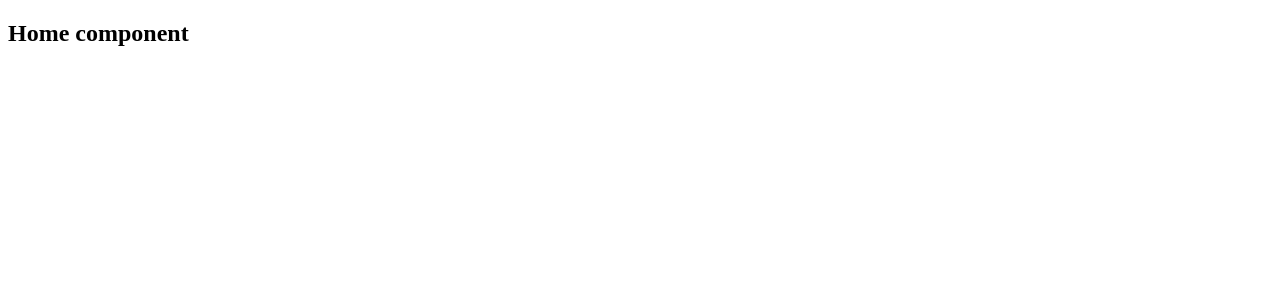
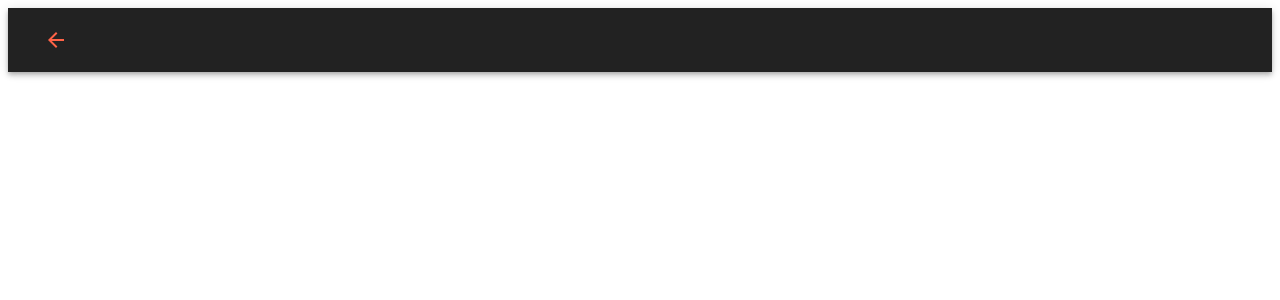
Before and after one commit to nikitastetskiy/portfolio, a React (Create React App) app: page / in a window 1280 px wide. Shown: the top 300 px of the page. Built offline with nearby package versions, Linux system fonts and the light colour scheme.

Commit message:
Adding linter and prettier

```diff
--- a/public/index.html
+++ b/public/index.html
@@ -9,7 +9,7 @@
       name="description"
       content="Web site created using create-react-app"
     />
-    <link rel="apple-touch-icon" href="%PUBLIC_URL%/logo192.png" />
+    <!-- <link rel="apple-touch-icon" href="%PUBLIC_URL%/logo192.png" /> -->
     <!--
       manifest.json provides metadata used when your web app is installed on a
       user's mobile device or desktop. See https://developers.google.com/web/fundamentals/web-app-manifest/
--- a/src/App.js
+++ b/src/App.js
@@ -1,12 +1,9 @@
 import './App.css';
-import Home from "./components/"
+import React from 'react';
+import Home from './components';
 
 function App() {
-  return (
-    <>
-      <Home/>
-    </>
-  );
+  return <Home />;
 }
 
 export default App;
--- a/src/components/Navbar.js
+++ b/src/components/Navbar.js
@@ -1,11 +1,35 @@
-import React from 'react'
+import React from 'react';
+import {
+  AppBar,
+  Toolbar,
+  ListItem,
+  IconButton,
+  ListItemTxt,
+  Avatar,
+  Divider,
+  List,
+  Typography,
+  Box,
+} from '@material-ui/core';
 
-const Navbar = () => {
-    return (
-        <div>
+import {
+  ArrowBack,
+  AssignmentInd,
+  Home,
+  Apps,
+  ContactMail,
+} from '@material-ui/icons';
 
-        </div>
-    )
-}
+const Navbar = () => (
+  <Box component="nav">
+    <AppBar position="static" style={{ background: '#222' }}>
+      <Toolbar>
+        <IconButton>
+          <ArrowBack style={{ color: 'tomato' }} />
+        </IconButton>
+      </Toolbar>
+    </AppBar>
+  </Box>
+);
 
 export default Navbar;
--- a/src/components/index.js
+++ b/src/components/index.js
@@ -1,11 +1,10 @@
-import React from 'react'
+import React from 'react';
+import Navbar from './Navbar';
 
-const Home = () => {
-    return (
-        <div>
-            <h2>Home component</h2>
-        </div>
-    )
-}
+const Home = () => (
+  <div>
+    <Navbar />
+  </div>
+);
 
 export default Home;
--- a/src/index.js
+++ b/src/index.js
@@ -1,3 +1,6 @@
+/* eslint-disable import/no-named-as-default */
+/* eslint-disable import/no-named-as-default-member */
+/* eslint-disable no-undef */
 import React from 'react';
 import ReactDOM from 'react-dom';
 import App from './App';
--- a/src/reportWebVitals.js
+++ b/src/reportWebVitals.js
@@ -1,4 +1,4 @@
-const reportWebVitals = onPerfEntry => {
+const reportWebVitals = (onPerfEntry) => {
   if (onPerfEntry && onPerfEntry instanceof Function) {
     import('web-vitals').then(({ getCLS, getFID, getFCP, getLCP, getTTFB }) => {
       getCLS(onPerfEntry);
```
Also changed, not shown: package.json (+13 -0 lines), .eslintrc.json (added), 2 other files (tests, documents, lock files or other folders).
